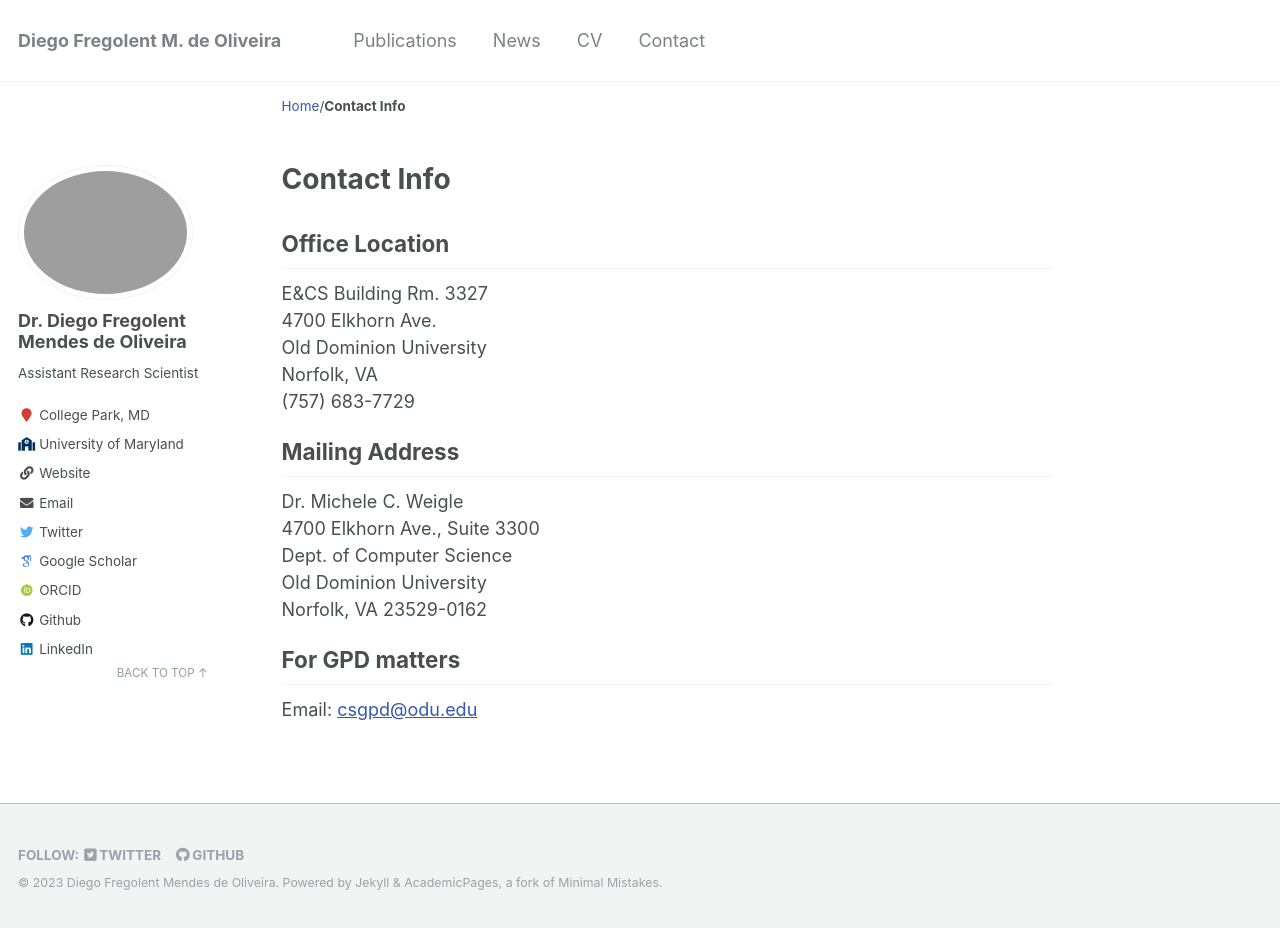
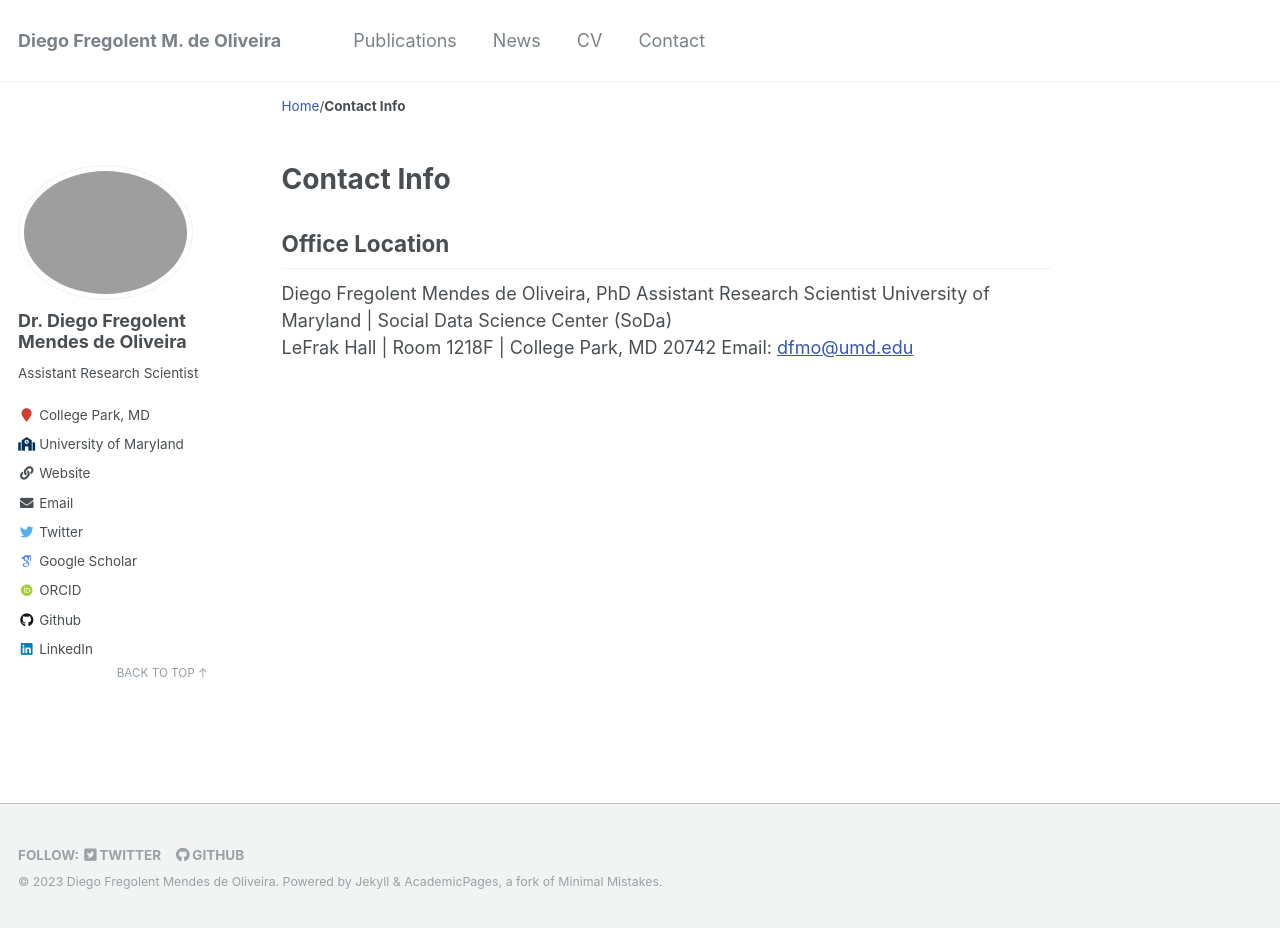
Before and after one commit to fregolente/fregolente.github.io, a Jekyll site: the page built from _pages/contact.md, in a window 1280 px wide and 928 px high. Built offline with Jekyll 4.4.1, drawn with Linux system fonts in a browser that asks for light colours; some web fonts are replaced.

Commit message:
Update contact.md

```diff
--- a/_pages/contact.md
+++ b/_pages/contact.md
@@ -5,19 +5,8 @@ title: "Contact Info"
 
 ## Office Location
 
-E&amp;CS Building Rm. 3327
-4700 Elkhorn Ave.
-Old Dominion University
-Norfolk, VA
-(757) 683-7729
-
-## Mailing Address
-
-Dr. Michele C. Weigle
-4700 Elkhorn Ave., Suite 3300
-Dept. of Computer Science
-Old Dominion University
-Norfolk, VA 23529-0162
-
-## For GPD matters
-Email: [csgpd@odu.edu](mailto:csgpd@odu.edu)
+Diego Fregolent Mendes de Oliveira, PhD
+Assistant Research Scientist
+University of Maryland | Social Data Science Center (SoDa)
+LeFrak Hall | Room 1218F | College Park, MD 20742
+Email: [dfmo@umd.edu](mailto:dfmo@umd.edu)
```
